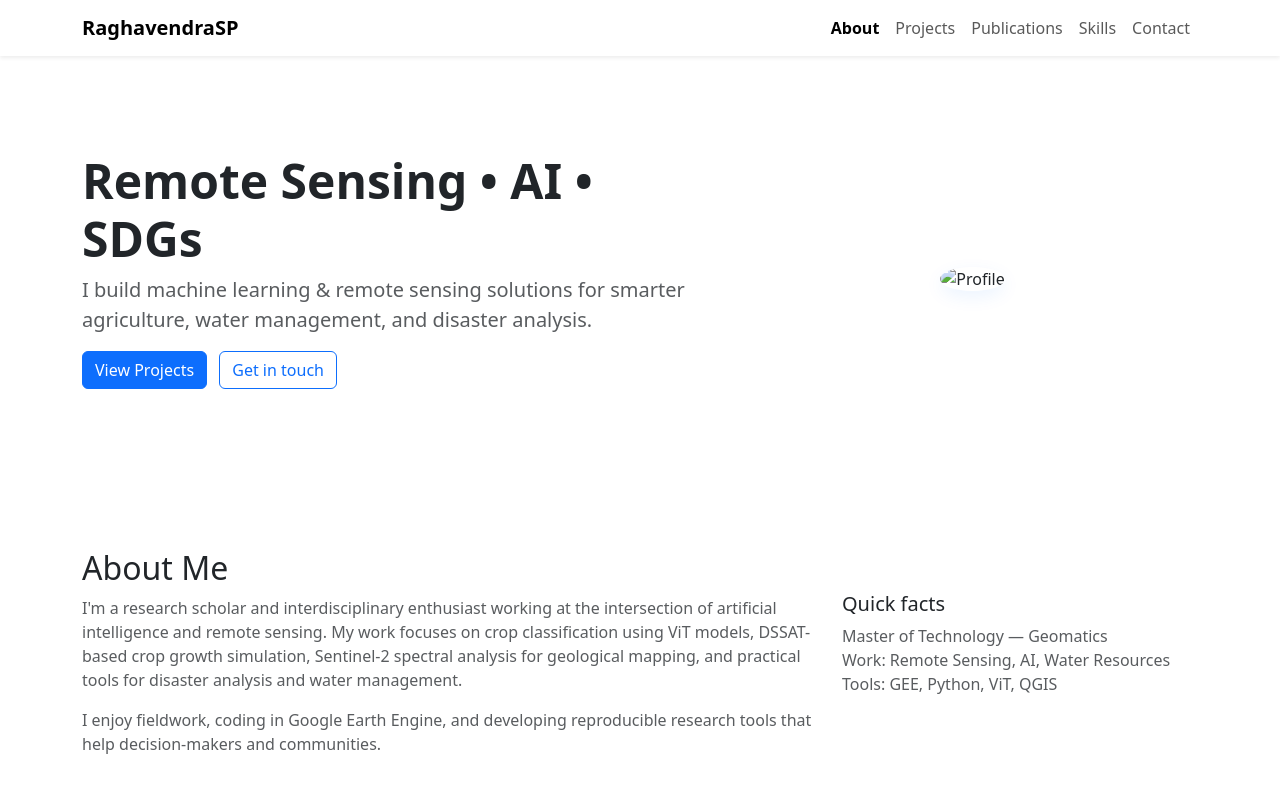
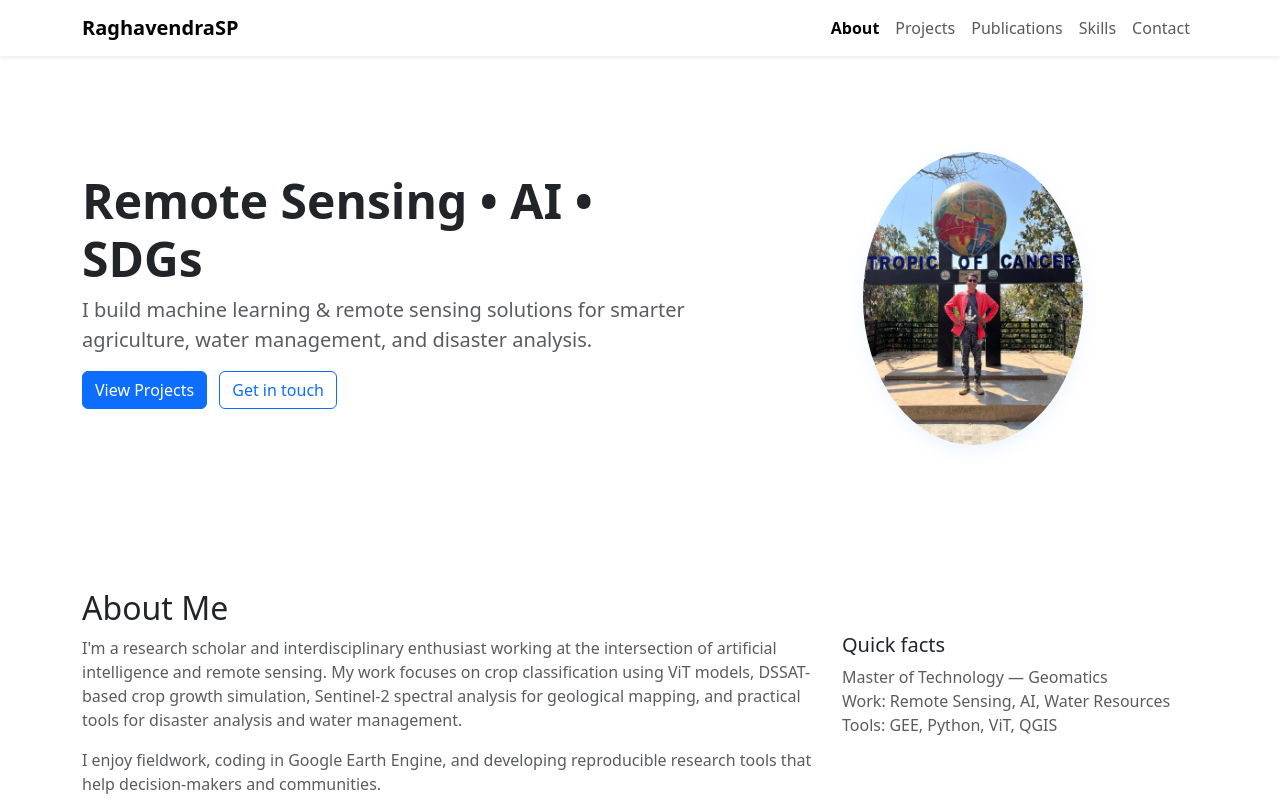
Before and after one commit to spradar999/RaghavendraSP, a plain HTML site: page index.html in a window 1280 px wide. Shown: the top 800 px of the page. Drawn offline with nearby package versions, Linux system fonts and the light colour scheme.

Commit message:
Update index.html

```diff
--- a/index.html
+++ b/index.html
@@ -51,7 +51,7 @@
       </div>
       <div class="col-lg-5 text-center">
         <!-- Replace with your headshot in assets/profile.jpg -->
-        <img src="assets/profile.jpg" alt="Profile" class="rounded-circle img-fluid" style="max-width:220px;box-shadow:0 6px 18px rgba(13,110,253,0.08)">
+        <img src="assets/profile.jpeg" alt="Profile" class="rounded-circle img-fluid" style="max-width:220px;box-shadow:0 6px 18px rgba(13,110,253,0.08)">
       </div>
     </div>
   </div>
```
